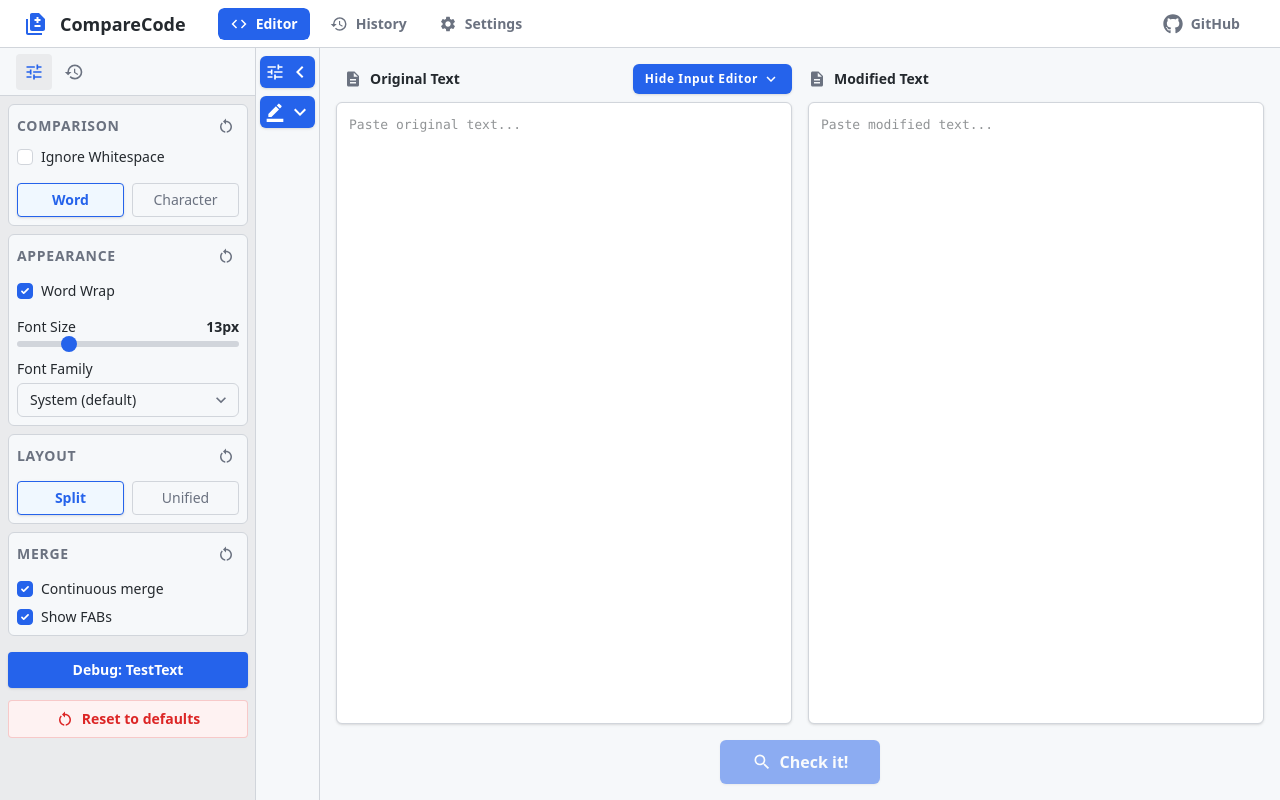
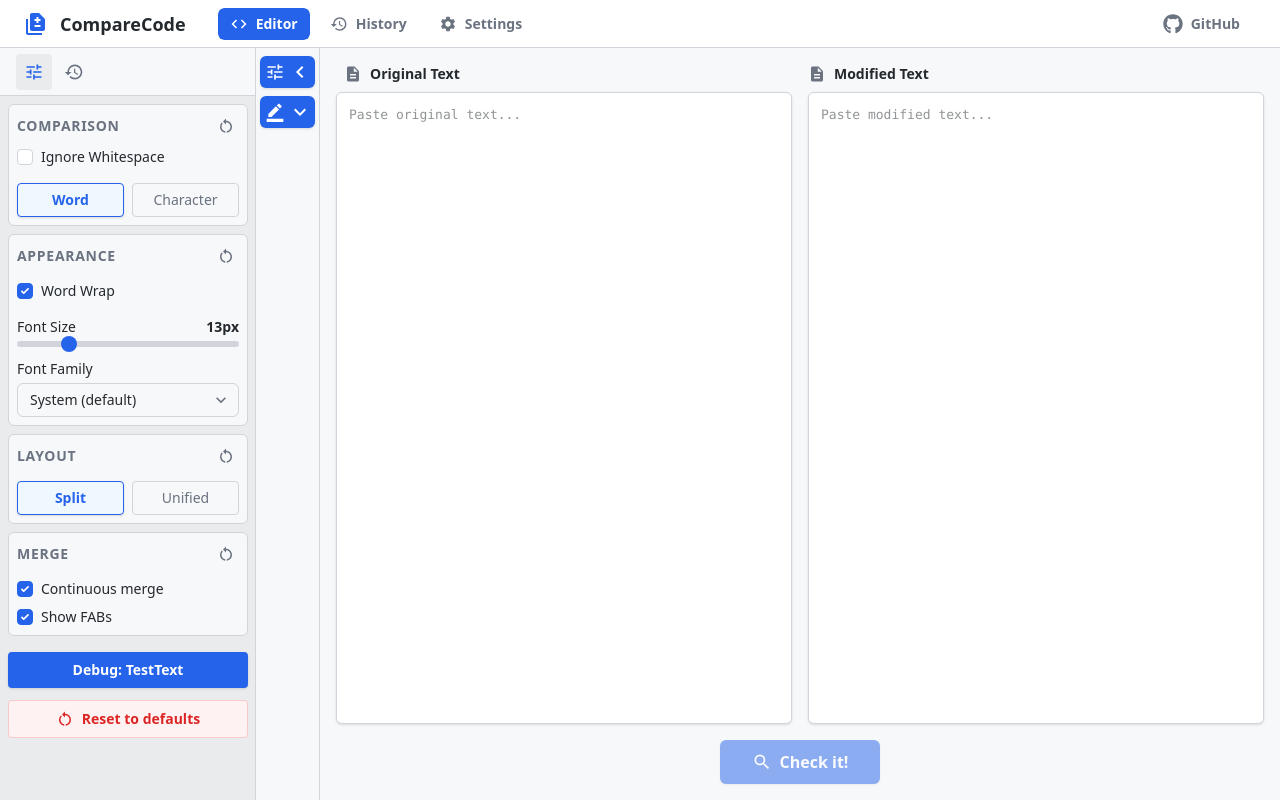
Before and after one commit to comparecode-web/comparecode-web, a Next.js app: page / in a window 1280 px wide. Built offline with nearby package versions, Linux system fonts and the light colour scheme.

Commit message:
fix: remove input header close button
Signed-off-by: Gabriel <60961939+gabrielfordevelopment@users.noreply.github.com>

```diff
--- a/components/editor/InputView.tsx
+++ b/components/editor/InputView.tsx
@@ -1,15 +1,13 @@
 "use client";
 
-import { MdDescription, MdSearch, MdKeyboardArrowDown } from "react-icons/md";
+import { MdDescription, MdSearch } from "react-icons/md";
 import { useEditorStore } from "@/store/useEditorStore";
-import { useEditorUIStore } from "@/store/useEditorUIStore";
 import { useSettingsStore } from "@/store/useSettingsStore";
 import { useCompareActions } from "@/hooks/useCompareActions";
 import { EditorTextArea } from "./EditorTextArea";
 
 export function InputView() {
   const { leftText, rightText, setLeftText, setRightText } = useEditorStore();
-  const { toggleInputPanel } = useEditorUIStore();
   const settings = useSettingsStore((state) => state.settings);
   const { executeCompare } = useCompareActions();
 
@@ -30,15 +28,6 @@ export function InputView() {
             <span className="font-bold text-text-primary text-sm hidden sm:inline">Original Text</span>
             <span className="font-bold text-text-primary text-sm sm:hidden">Input Editor</span>
           </div>
-          <button
-            onClick={toggleInputPanel}
-            className="flex items-center gap-1 bg-accent-primary text-white hover:bg-accent-hover shadow-sm px-2 sm:px-3 py-1.5 rounded-md transition-colors"
-            title="Hide Input Editor"
-          >
-            <span className="text-xs font-bold tracking-wider hidden sm:inline">Hide Input Editor</span>
-            <span className="text-xs font-bold tracking-wider sm:hidden">Hide</span>
-            <MdKeyboardArrowDown className="text-lg" />
-          </button>
         </div>
         <div className="items-center gap-2 flex-1 hidden sm:flex">
           <MdDescription className="text-text-secondary text-lg" />
```
